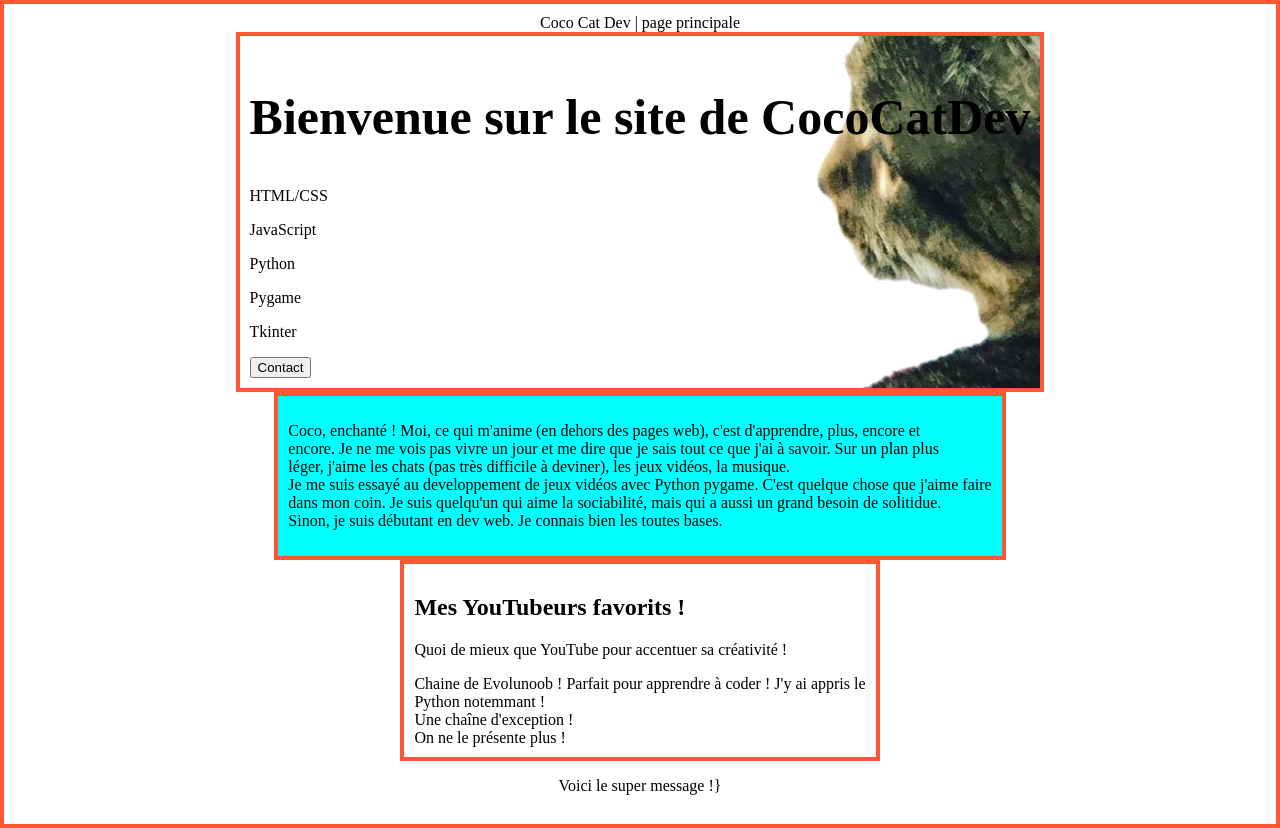
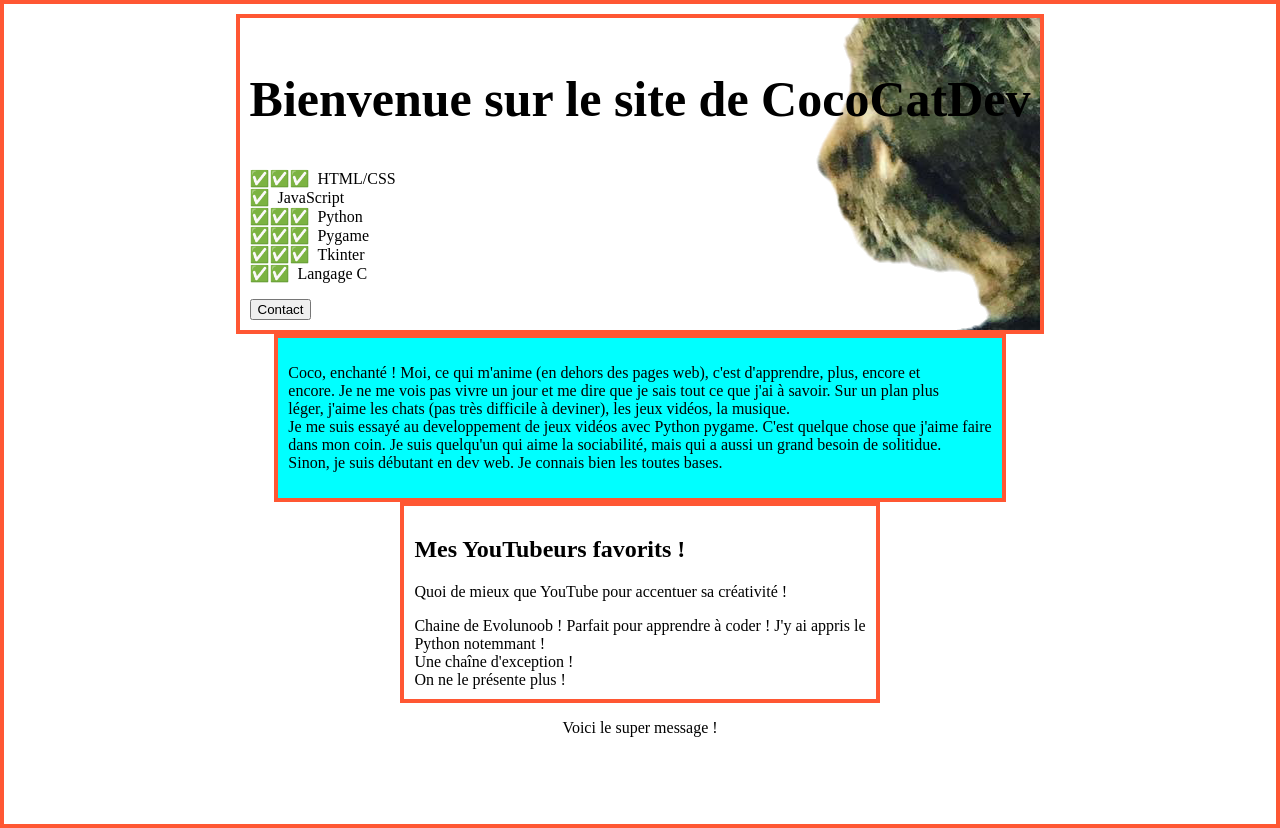
Before and after one commit to CocoCatDev/CocoCatDev, a Flask app: page / in a window 1280 px wide. Run offline with Flask 3, Linux system fonts and the light colour scheme; data that the repository does not hold is empty.

Commit message:
correction

```diff
--- a/static/style.css
+++ b/static/style.css
@@ -44,3 +44,33 @@ a {
      border: 4px solid #FF5733; /* épaisseur + couleur */
     padding: 10px;
 }
+
+.custom-list {
+  list-style-type: none; /* supprime les puces par défaut */
+  padding-left: 0;       /* retire le padding si nécessaire */
+}
+
+.custom-list .l1::before {
+  content: "✅✅✅";       /* caractère personnalisé */
+  margin-right: 8px;  /* espace entre le caractère et le texte */
+}
+.custom-list .l3::before {
+  content: "✅✅✅";       /* caractère personnalisé */
+  margin-right: 8px
+}
+.custom-list .l4::before {
+  content: "✅✅✅";       /* caractère personnalisé */
+  margin-right: 8px
+}
+.custom-list .l5::before {
+  content: "✅✅✅";       /* caractère personnalisé */
+  margin-right: 8px
+}
+.custom-list .l2::before {
+    content: "✅";
+    margin-right: 8px;
+}
+.custom-list .l6::before {
+    content: "✅✅";
+    margin-right: 8px;
+}
--- a/templates/index.html
+++ b/templates/index.html
@@ -1,20 +1,23 @@
 <!DOCTYPE html>
-<html lang="'fr">
+<html lang="fr">
 <head>
     <meta charset="utf-8">
-    <tltle>Coco Cat Dev | page principale</tltle>
+    <title>Coco Cat Dev | page principale</title>
     <link rel="stylesheet" href="{{ url_for('static', filename='style.css') }}">
 </head>
 <body>
     <nav class="nav_dessus">
         <h1 class="titre1">Bienvenue sur le site de CocoCatDev</h1>
 
+    <ul class="custom-list">
+        <li class="l1">HTML/CSS</li>
+        <li class="l2">JavaScript</li>
+        <li class="l3">Python</li>
+        <li class="l4">Pygame</li>
+        <li class="l5">Tkinter</li>
+        <li class="l6">Langage C</li>
+    </ul>
 
-        <p class="l1">HTML/CSS</p>
-        <p class="l2">JavaScript</p>
-        <p class="l3">Python</p>
-        <p class="l4">Pygame</p>
-        <p class="l5">Tkinter</p>
 
         <button type="submit"><a href="{{ url_for('contact') }}">Contact</a></button>
 
@@ -42,7 +45,7 @@
 </div>
 
 
-        <p>Voici le super message !}</p>
+        <p>Voici le super message !</p>
 
         {% for content in contenus %}
             <p>
```
